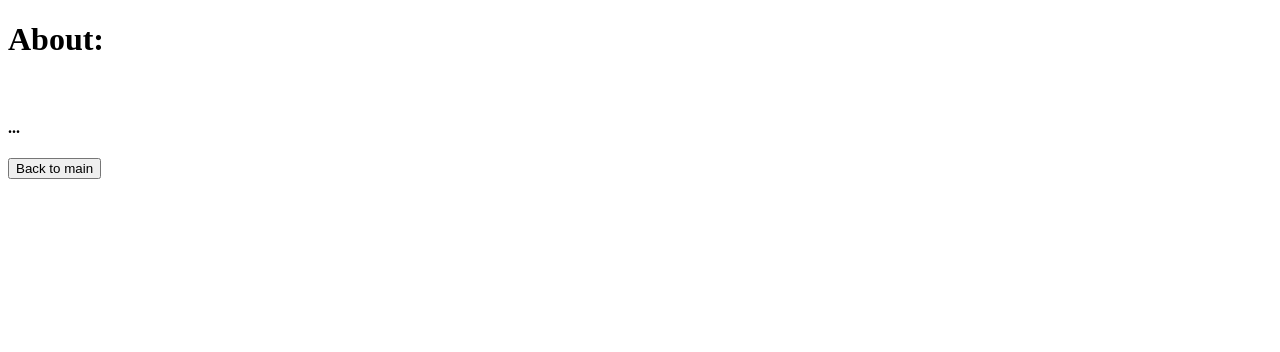
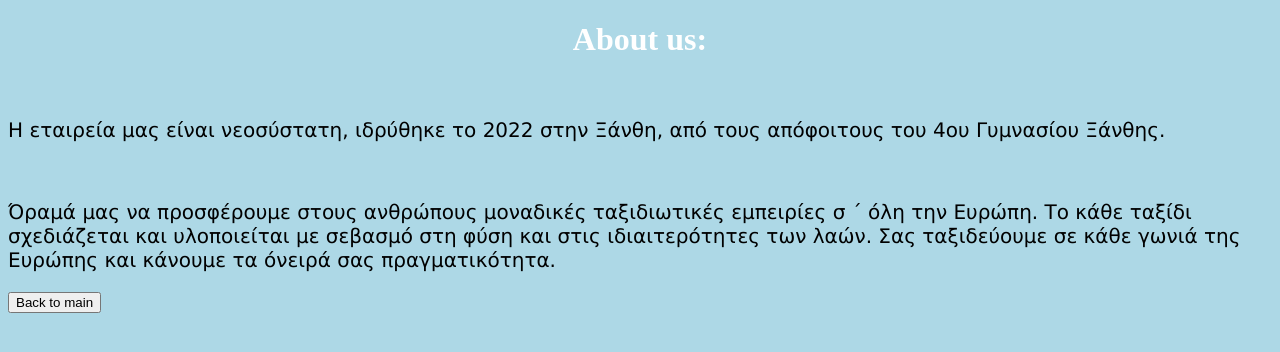
Before and after one commit to SearingRaptor32/travel-agency, a plain HTML site: page about.html in a window 1280 px wide. Drawn offline with Linux system fonts and the light colour scheme.

Commit message:
initialcommit

```diff
--- a/about.html
+++ b/about.html
@@ -1,9 +1,12 @@
 <!DOCTYPE html>
 <html>
+    <link rel="stylesheet" href="style.css">
   <body>
-    <h1>About:</h1>
+    <h1>About us:</h1>
     <br>
-    <h4>...</h4>
+    <p>Η εταιρεία μας είναι νεοσύστατη, ιδρύθηκε το 2022 στην Ξάνθη, από τους απόφοιτους του 4ου Γυμνασίου Ξάνθης.</p>
+    <br>
+    <p>Όραμά μας  να προσφέρουμε στους ανθρώπους μοναδικές ταξιδιωτικές εμπειρίες σ ΄ όλη την Ευρώπη. Το κάθε ταξίδι σχεδιάζεται και υλοποιείται με σεβασμό στη φύση και στις ιδιαιτερότητες των λαών. Σας ταξιδεύουμε σε κάθε γωνιά της Ευρώπης και κάνουμε τα όνειρά σας πραγματικότητα.</p>
     <button onclick="redirect_a()">Back to main</button>
     <script src="script.js"></script>
   </body>
```
Also changed, not shown: index.html (+2 -1 lines).
